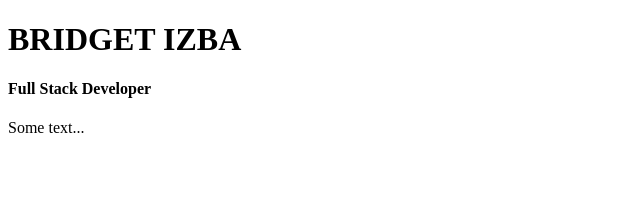
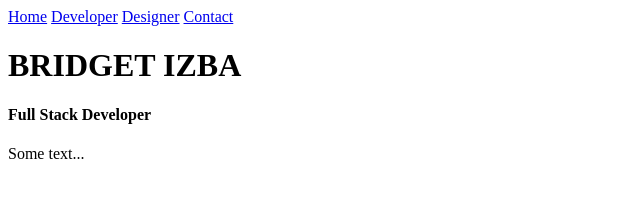
Before and after one commit to misschiiff/my-portfolio, a plain HTML site: page web static/index.html in a window 1280 px wide. Shown: the whole page, without its empty margins (0-640 px from the left). Drawn offline with Linux system fonts and the light colour scheme.

Commit message:
Home page file

```diff
--- a/web static/index.html
+++ b/web static/index.html
@@ -6,6 +6,15 @@
 </head>
 
 <body>
+
+    <div id="navigation_bar ">
+        <a href="# ">Home</a>
+        <a href="# ">Developer</a>
+        <a href="# ">Designer</a>
+        <a href="# ">Contact</a>
+    </div>
+    <!--end of navigation_bar-->
+
 <h1>BRIDGET IZBA</h1>
 <h4> Full Stack Developer </h4>
 <p>Some text...</p>
```
